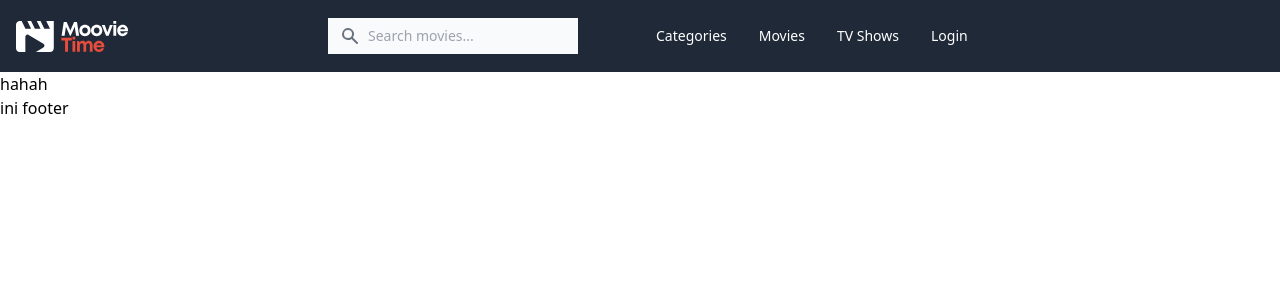
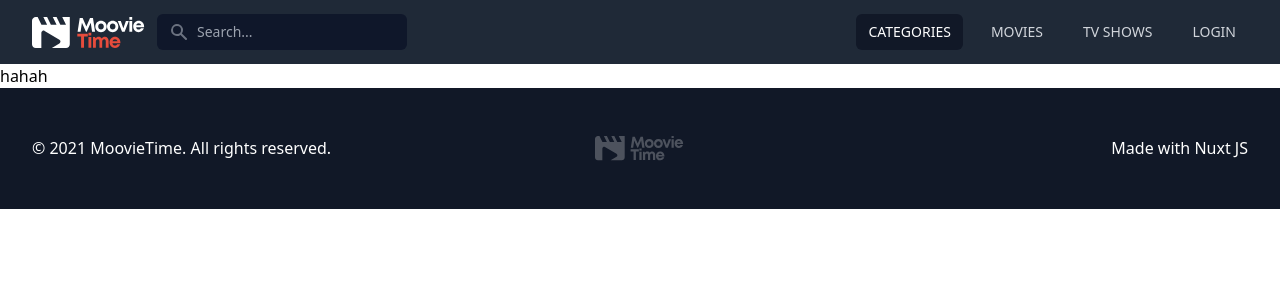
Before and after one commit to riymuh/perqara, a Nuxt app: page / in a window 1280 px wide. Shown: the top 300 px of the page. Built offline with nearby package versions, Linux system fonts and the light colour scheme.

Commit message:
improve navbar & footer

```diff
--- /dev/null
+++ b/components/layouts/LogoNegative.vue
@@ -0,0 +1,58 @@
+<template>
+  <svg
+    width="89"
+    height="25"
+    viewBox="0 0 89 25"
+    fill="none"
+    xmlns="http://www.w3.org/2000/svg"
+  >
+    <g opacity="0.25">
+      <path
+        fill-rule="evenodd"
+        clip-rule="evenodd"
+        d="M26.7282 6.09082L23.7584 0H29.698V21.3177C29.698 22.9927 28.3615 24.3631 26.7282 24.3631H15.6111L21.5273 20.8603C22.0581 20.5458 22.3849 19.9651 22.3849 19.3358C22.3849 18.707 22.0582 18.1263 21.5273 17.8118L9.9213 10.9419C9.65552 10.7845 9.35977 10.7065 9.06302 10.7065C8.76644 10.7065 8.47069 10.7847 8.20525 10.9421C7.67385 11.2562 7.34714 11.8372 7.34714 12.4664V24.3631H2.96979C1.33641 24.3631 0 22.9927 0 21.3177V3.04539C0 1.37042 1.33641 0 2.96979 0H4.45469L7.42448 6.09082H11.8792L8.90939 0H11.8792L14.849 6.09082H19.3037L16.3339 0H19.3037L22.2735 6.09082H26.7282Z"
+        fill="white"
+      />
+      <path
+        d="M49.5689 11.6753L47.9228 0.734619H45.6061L42.7102 7.45533L39.8143 0.734619H37.5129L35.8363 11.6753H38.1835L39.2352 4.54824L42.4206 11.6597H42.9846L46.1701 4.54824L47.2217 11.6753H49.5689Z"
+        fill="white"
+      />
+      <path
+        d="M54.2298 11.9253C56.7751 11.9253 58.6803 10.0029 58.6803 7.45527C58.6803 4.90767 56.7751 3.00085 54.2298 3.00085C51.6845 3.00085 49.7792 4.90767 49.7792 7.45527C49.7792 10.0029 51.6845 11.9253 54.2298 11.9253ZM54.2298 9.76844C52.9495 9.76844 52.035 8.83067 52.035 7.45527C52.035 6.09552 52.9495 5.1421 54.2298 5.1421C55.5101 5.1421 56.4246 6.09552 56.4246 7.45527C56.4246 8.83067 55.5101 9.76844 54.2298 9.76844Z"
+        fill="white"
+      />
+      <path
+        d="M63.4105 11.9253C65.9558 11.9253 67.861 10.0029 67.861 7.45527C67.861 4.90767 65.9558 3.00085 63.4105 3.00085C60.8651 3.00085 58.9599 4.90767 58.9599 7.45527C58.9599 10.0029 60.8651 11.9253 63.4105 11.9253ZM63.4105 9.76844C62.1302 9.76844 61.2157 8.83067 61.2157 7.45527C61.2157 6.09552 62.1302 5.1421 63.4105 5.1421C64.6908 5.1421 65.6052 6.09552 65.6052 7.45527C65.6052 8.83067 64.6908 9.76844 63.4105 9.76844Z"
+        fill="white"
+      />
+      <path
+        d="M73.7871 3.23535L71.8056 8.89326L69.7938 3.23535H67.4161L70.7692 11.6753H72.8268L76.0885 3.23535H73.7871Z"
+        fill="white"
+      />
+      <path
+        d="M76.5304 2.10998H78.7404V0H76.5304V2.10998ZM76.5304 11.6753H78.7556V3.23531H76.5304V11.6753Z"
+        fill="white"
+      />
+      <path
+        d="M88.1011 7.43965C88.1011 5.00143 86.3636 3.00085 83.8335 3.00085C81.3948 3.00085 79.5658 4.9233 79.5658 7.45527C79.5658 9.98727 81.4101 11.9253 83.8335 11.9253C85.7539 11.9253 87.3238 10.7531 87.9182 8.90882H85.5863C85.251 9.51837 84.6108 9.89348 83.8335 9.89348C82.7513 9.89348 82.0197 9.25267 81.8216 8.09609H88.0554C88.0859 7.87728 88.1011 7.65847 88.1011 7.43965H88.1011ZM83.8335 4.95454C84.8394 4.95454 85.5558 5.51721 85.8759 6.54876H81.8826C82.1417 5.54847 82.8428 4.95454 83.8335 4.95454Z"
+        fill="white"
+      />
+      <path
+        d="M43.8533 13.1724H35.6076V15.3761H38.5797V24.113H40.8812V15.3761H43.8533V13.1724Z"
+        fill="white"
+      />
+      <path
+        d="M44.3743 14.5478H46.5843V12.4379H44.3743V14.5478ZM44.3743 24.1131H46.5995V15.6732H44.3743V24.1131Z"
+        fill="white"
+      />
+      <path
+        d="M57.3166 15.4856C56.265 15.4856 55.3352 16.017 54.7713 16.8297C54.2836 15.9857 53.43 15.4856 52.3784 15.4856C51.4029 15.4856 50.5037 15.9701 49.9245 16.7203L49.513 15.6731H47.9583V24.1131H50.1836V19.5493C50.1836 18.2364 50.778 17.4862 51.784 17.4862C52.5765 17.4862 53.0033 18.0801 53.0033 19.2054V24.1131H55.1676V19.5493C55.1676 18.2364 55.762 17.4862 56.7527 17.4862C57.5605 17.4862 57.9873 18.0801 57.9873 19.2054V24.1131H60.2125V18.8303C60.2125 16.8453 59.0237 15.4856 57.3166 15.4856Z"
+        fill="white"
+      />
+      <path
+        d="M69.4719 19.8775C69.4719 17.4393 67.7343 15.4387 65.2042 15.4387C62.7656 15.4387 60.9366 17.3611 60.9366 19.8931C60.9366 22.4251 62.7808 24.3632 65.2042 24.3632C67.1247 24.3632 68.6946 23.191 69.289 21.3467H66.957C66.6217 21.9562 65.9815 22.3313 65.2042 22.3313C64.1221 22.3313 63.3905 21.6905 63.1923 20.5339H69.4261C69.4567 20.3151 69.4718 20.0963 69.4718 19.8775H69.4719ZM65.2042 17.3924C66.2102 17.3924 66.9265 17.9551 67.2466 18.9866H63.2533C63.5124 17.9863 64.2135 17.3924 65.2042 17.3924Z"
+        fill="white"
+      />
+    </g>
+  </svg>
+</template>
--- a/components/layouts/default/Footer.vue
+++ b/components/layouts/default/Footer.vue
@@ -1,5 +1,11 @@
 <template>
-    <div>
-        ini footer
+  <div class="bg-gray-900">
+    <div class="mx-auto max-w-7xl px-2 sm:px-6 lg:px-8 text-white">
+      <div class="grid grid-cols-3 gap-4 justify-between py-12">
+        <div class="text-left">© 2021 MoovieTime. All rights reserved.</div>
+        <div class="mx-auto"><LayoutsLogoNegative /></div>
+        <div class="text-right">Made with Nuxt JS</div>
+      </div>
     </div>
+  </div>
 </template>
--- a/components/layouts/default/Header.vue
+++ b/components/layouts/default/Header.vue
@@ -1,48 +1,271 @@
 <template>
-<nav class="bg-gray-800 border-gray-200 px-2 sm:px-4 py-2.5 dark:bg-gray-900">
-  <div class="container flex flex-wrap items-center justify-items-start mx-auto flex">
-    <a href="https://flowbite.com/" class="flex items-center w-1/4">
-        <LayoutsLogo />
-    </a>
-    <div class="flex w-1/4">
-        <button type="button" data-collapse-toggle="navbar-search" aria-controls="navbar-search" aria-expanded="false" class="md:hidden text-gray-500 dark:text-gray-400 hover:bg-gray-100 dark:hover:bg-gray-700 focus:outline-none focus:ring-4 focus:ring-gray-200 dark:focus:ring-gray-700 rounded-lg text-sm p-2.5 mr-1" >
-            <svg class="w-5 h-5" aria-hidden="true" fill="currentColor" viewBox="0 0 20 20" xmlns="http://www.w3.org/2000/svg"><path fill-rule="evenodd" d="M8 4a4 4 0 100 8 4 4 0 000-8zM2 8a6 6 0 1110.89 3.476l4.817 4.817a1 1 0 01-1.414 1.414l-4.816-4.816A6 6 0 012 8z" clip-rule="evenodd"></path></svg>
-            <span class="sr-only">Search</span>
-        </button>
-        <div class="relative hidden md:block">
-            <div class="absolute inset-y-0 left-0 flex items-center pl-3 pointer-events-none">
-                <svg class="w-5 h-5 text-gray-500" aria-hidden="true" fill="currentColor" viewBox="0 0 20 20" xmlns="http://www.w3.org/2000/svg"><path fill-rule="evenodd" d="M8 4a4 4 0 100 8 4 4 0 000-8zM2 8a6 6 0 1110.89 3.476l4.817 4.817a1 1 0 01-1.414 1.414l-4.816-4.816A6 6 0 012 8z" clip-rule="evenodd"></path></svg>
-                <span class="sr-only">Search icon</span>
+  <nav class="bg-gray-800">
+    <div class="mx-auto max-w-7xl px-2 sm:px-6 lg:px-8">
+      <div class="relative flex h-16 items-center justify-between">
+        <div class="absolute inset-y-0 left-0 flex items-center sm:hidden">
+          <!-- Mobile menu button-->
+          <button
+            type="button"
+            class="
+              inline-flex
+              items-center
+              justify-center
+              rounded-md
+              p-2
+              text-gray-400
+              hover:bg-gray-700 hover:text-white
+              focus:outline-none focus:ring-2 focus:ring-inset focus:ring-white
+            "
+            aria-controls="mobile-menu"
+            aria-expanded="false"
+          >
+            <span class="sr-only">Open main menu</span>
+            <!--
+            Icon when menu is closed.
+
+            Heroicon name: outline/bars-3
+
+            Menu open: "hidden", Menu closed: "block"
+          -->
+            <svg
+              class="block h-6 w-6"
+              xmlns="http://www.w3.org/2000/svg"
+              fill="none"
+              viewBox="0 0 24 24"
+              stroke-width="1.5"
+              stroke="currentColor"
+              aria-hidden="true"
+            >
+              <path
+                stroke-linecap="round"
+                stroke-linejoin="round"
+                d="M3.75 6.75h16.5M3.75 12h16.5m-16.5 5.25h16.5"
+              />
+            </svg>
+            <!--
+            Icon when menu is open.
+
+            Heroicon name: outline/x-mark
+
+            Menu open: "block", Menu closed: "hidden"
+          -->
+            <svg
+              class="hidden h-6 w-6"
+              xmlns="http://www.w3.org/2000/svg"
+              fill="none"
+              viewBox="0 0 24 24"
+              stroke-width="1.5"
+              stroke="currentColor"
+              aria-hidden="true"
+            >
+              <path
+                stroke-linecap="round"
+                stroke-linejoin="round"
+                d="M6 18L18 6M6 6l12 12"
+              />
+            </svg>
+          </button>
+        </div>
+        <div
+          class="
+            flex flex-1
+            items-center
+            justify-center
+            sm:items-stretch sm:justify-start
+          "
+        >
+          <div class="flex flex-shrink-0 items-center">
+            <LayoutsLogo />
+          </div>
+          <div class="relative ml-3 md:mr-0 hidden md:block">
+            <div
+              class="
+                absolute
+                inset-y-0
+                left-0
+                pl-3
+                flex
+                items-center
+                pointer-events-none
+              "
+            >
+              <svg
+                class="w-5 h-5 text-gray-500"
+                fill="currentColor"
+                viewBox="0 0 20 20"
+                xmlns="http://www.w3.org/2000/svg"
+              >
+                <path
+                  fill-rule="evenodd"
+                  d="M8 4a4 4 0 100 8 4 4 0 000-8zM2 8a6 6 0 1110.89 3.476l4.817 4.817a1 1 0 01-1.414 1.414l-4.816-4.816A6 6 0 012 8z"
+                  clip-rule="evenodd"
+                ></path>
+              </svg>
             </div>
-            <input type="text" id="search-navbar" class="block w-full p-2 pl-10 text-sm text-gray-900 bg-gray-50 focus:ring-blue-500 focus:border-blue-500 dark:bg-gray-700 dark:border-gray-600 dark:placeholder-gray-400 dark:text-white dark:focus:ring-blue-500 dark:focus:border-blue-500" placeholder="Search movies...">
+            <input
+              type="text"
+              id="email-adress-icon"
+              class="
+                bg-slate-900
+                text-gray-900
+                sm:text-sm
+                rounded-md
+                focus:ring-blue-500 focus:border-blue-500
+                block
+                w-full
+                pl-10
+                p-2
+              "
+              placeholder="Search..."
+            />
+          </div>
         </div>
-        <button data-collapse-toggle="navbar-search" type="button" class="inline-flex items-center p-2 text-sm text-gray-500 rounded-lg md:hidden hover:bg-gray-100 focus:outline-none focus:ring-2 focus:ring-gray-200 dark:text-gray-400 dark:hover:bg-gray-700 dark:focus:ring-gray-600" aria-controls="navbar-search" aria-expanded="false">
-            <span class="sr-only">Open menu</span>
-            <svg class="w-6 h-6" aria-hidden="true" fill="currentColor" viewBox="0 0 20 20" xmlns="http://www.w3.org/2000/svg"><path fill-rule="evenodd" d="M3 5a1 1 0 011-1h12a1 1 0 110 2H4a1 1 0 01-1-1zM3 10a1 1 0 011-1h12a1 1 0 110 2H4a1 1 0 01-1-1zM3 15a1 1 0 011-1h12a1 1 0 110 2H4a1 1 0 01-1-1z" clip-rule="evenodd"></path></svg>
-        </button>
+        <div
+          class="
+            absolute
+            inset-y-0
+            right-0
+            flex
+            items-center
+            pr-2
+            sm:static sm:inset-auto sm:ml-6 sm:pr-0
+          "
+        >
+          <!-- Profile dropdown -->
+          <div class="relative ml-3">
+            <div>
+              <div class="hidden sm:ml-6 sm:block">
+                <div class="flex space-x-4">
+                  <!-- Current: "bg-gray-900 text-white", Default: "text-gray-300 hover:bg-gray-700 hover:text-white" -->
+                  <a
+                    href="#"
+                    class="
+                      bg-gray-900
+                      text-white
+                      px-3
+                      py-2
+                      rounded-md
+                      text-sm
+                      font-medium
+                    "
+                    aria-current="page"
+                    >CATEGORIES</a
+                  >
+
+                  <a
+                    href="#"
+                    class="
+                      text-gray-300
+                      hover:bg-gray-700 hover:text-white
+                      px-3
+                      py-2
+                      rounded-md
+                      text-sm
+                      font-medium
+                    "
+                    >MOVIES</a
+                  >
+
+                  <a
+                    href="#"
+                    class="
+                      text-gray-300
+                      hover:bg-gray-700 hover:text-white
+                      px-3
+                      py-2
+                      rounded-md
+                      text-sm
+                      font-medium
+                    "
+                    >TV SHOWS</a
+                  >
+
+                  <a
+                    href="#"
+                    class="
+                      text-gray-300
+                      hover:bg-gray-700 hover:text-white
+                      px-3
+                      py-2
+                      rounded-md
+                      text-sm
+                      font-medium
+                    "
+                    >LOGIN</a
+                  >
+                </div>
+              </div>
+            </div>
+          </div>
+        </div>
+      </div>
     </div>
-    <div class="items-center justify-items-end hidden w-full md:flex md:w-auto md:order-2 w-auto" id="navbar-search">
-      <div class="relative mt-3 md:hidden">
-        <div class="absolute inset-y-0 left-0 flex items-center pl-3 pointer-events-none">
-          <svg class="w-5 h-5 text-gray-500" aria-hidden="true" fill="currentColor" viewBox="0 0 20 20" xmlns="http://www.w3.org/2000/svg"><path fill-rule="evenodd" d="M8 4a4 4 0 100 8 4 4 0 000-8zM2 8a6 6 0 1110.89 3.476l4.817 4.817a1 1 0 01-1.414 1.414l-4.816-4.816A6 6 0 012 8z" clip-rule="evenodd"></path></svg>
-        </div>
-        <input type="text" id="search-navbar" class="block w-full p-2 pl-10 text-sm text-gray-900  bg-gray-50 focus:ring-blue-500 focus:border-blue-500 dark:bg-gray-700 dark:border-gray-600 dark:placeholder-gray-400 dark:text-white dark:focus:ring-blue-500 dark:focus:border-blue-500" placeholder="Search...">
+
+    <!-- Mobile menu, show/hide based on menu state. -->
+    <div class="sm:hidden" id="mobile-menu">
+      <div class="space-y-1 px-2 pt-2 pb-3">
+        <!-- Current: "bg-gray-900 text-white", Default: "text-gray-300 hover:bg-gray-700 hover:text-white" -->
+        <a
+          href="#"
+          class="
+            bg-gray-900
+            text-white
+            block
+            px-3
+            py-2
+            rounded-md
+            text-base
+            font-medium
+          "
+          aria-current="page"
+          >Dashboard</a
+        >
+
+        <a
+          href="#"
+          class="
+            text-gray-300
+            hover:bg-gray-700 hover:text-white
+            block
+            px-3
+            py-2
+            rounded-md
+            text-base
+            font-medium
+          "
+          >Team</a
+        >
+
+        <a
+          href="#"
+          class="
+            text-gray-300
+            hover:bg-gray-700 hover:text-white
+            block
+            px-3
+            py-2
+            rounded-md
+            text-base
+            font-medium
+          "
+          >Projects</a
+        >
+
+        <a
+          href="#"
+          class="
+            text-gray-300
+            hover:bg-gray-700 hover:text-white
+            block
+            px-3
+            py-2
+            rounded-md
+            text-base
+            font-medium
+          "
+          >Calendar</a
+        >
       </div>
-      <ul class="flex flex-col p-4 mt-4 md:flex-row md:space-x-8 md:mt-0 md:text-sm md:font-medium dark:bg-gray-800 md:dark:bg-gray-900 dark:border-gray-700">
-        <li>
-          <a href="#" class="block py-2 pl-3 pr-4 text-white rounded md:bg-transparent md:text-white hover:text-white md:p-0 dark:text-white" aria-current="page">Categories</a>
-        </li>
-        <li>
-          <a href="#" class="block py-2 pl-3 pr-4 text-white rounded hover:bg-gray-100 md:hover:bg-transparent md:hover:text-blue-700 md:p-0 md:dark:hover:text-white dark:text-gray-400 dark:hover:bg-gray-700 dark:hover:text-white md:dark:hover:bg-transparent dark:border-gray-700">Movies</a>
-        </li>
-        <li>
-          <a href="#" class="block py-2 pl-3 pr-4 text-white rounded hover:bg-gray-100 md:hover:bg-transparent md:hover:text-blue-700 md:p-0 dark:text-gray-400 md:dark:hover:text-white dark:hover:bg-gray-700 dark:hover:text-white md:dark:hover:bg-transparent dark:border-gray-700">TV Shows</a>
-        </li>
-        <li>
-          <a href="#" class="block py-2 pl-3 pr-4 text-white rounded hover:bg-gray-100 md:hover:bg-transparent md:hover:text-blue-700 md:p-0 dark:text-gray-400 md:dark:hover:text-white dark:hover:bg-gray-700 dark:hover:text-white md:dark:hover:bg-transparent dark:border-gray-700">Login</a>
-        </li>
-      </ul>
     </div>
-  </div>
-</nav>
+  </nav>
 </template>
```
